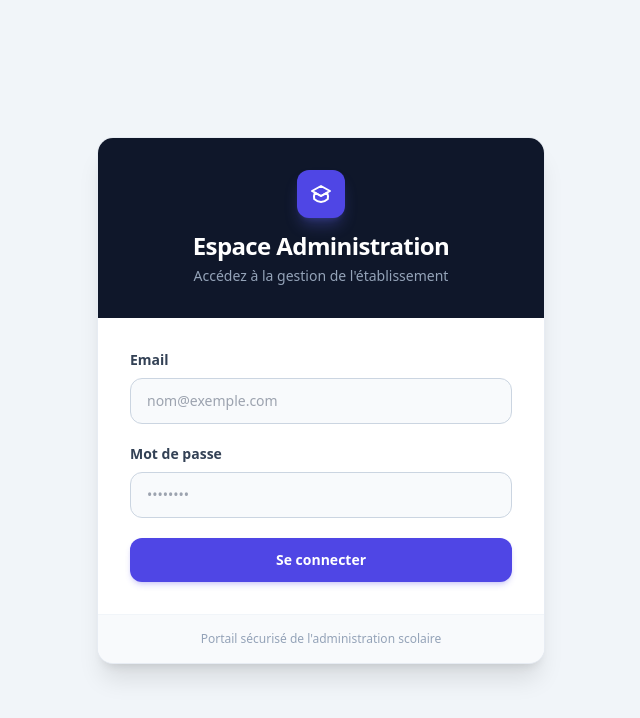
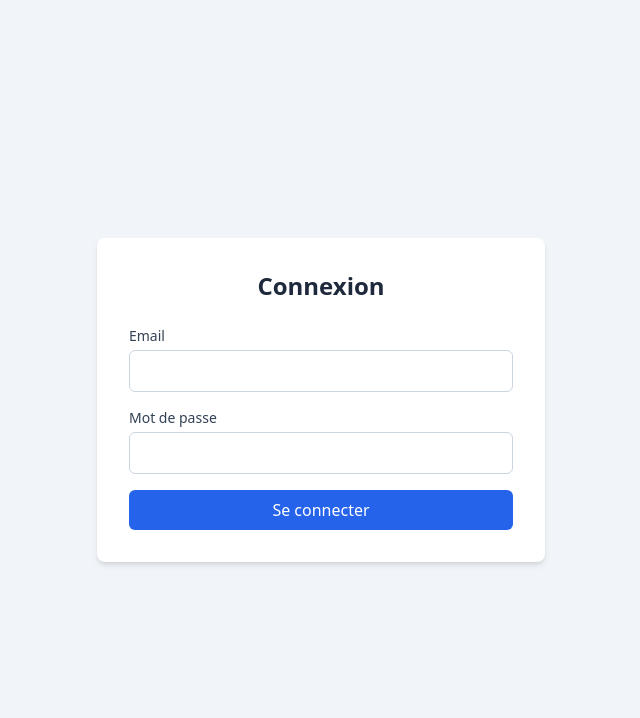
Before and after one commit to ennafiaasma-art/ENAA-Leave, a React (Vite) app in the folder frontend/: page / in a window 1280 px wide. Shown: the top 718 px of the page, without its empty margins (319-959 px from the left). Built offline with nearby package versions, Linux system fonts and the light colour scheme.

Commit message:
la creation de mes demmande en react avec succeful

```diff
--- a/frontend/src/App.jsx
+++ b/frontend/src/App.jsx
@@ -1,10 +1,42 @@
+import { useState, useEffect } from "react";
 import Login from "./auth/Login";
 import EmployeeDashboard from "./components/EmployeeDashboard";
 
 function App() {
-    const token = localStorage.getItem("token");
+    const [token, setToken] = useState(null);
+    const [loading, setLoading] = useState(true);
 
-    return token ? <EmployeeDashboard /> : <Login />;
+    useEffect(() => {
+        // جلب التوكن والتأكد من أنه قيمة صحيحة
+        const storedToken = localStorage.getItem("token");
+
+        if (storedToken && storedToken !== "undefined" && storedToken !== "null") {
+            setToken(storedToken);
+        } else {
+            setToken(null);
+        }
+
+        setLoading(false);
+    }, []);
+
+    const handleLogout = () => {
+        localStorage.removeItem("token");
+        setToken(null);
+    };
+
+    if (loading) {
+        return (
+            <div style={{ padding: "20px", textAlign: "center" }}>
+                <p>Chargement...</p>
+            </div>
+        );
+    }
+
+    return token ? (
+        <EmployeeDashboard token={token} onLogout={handleLogout} />
+    ) : (
+        <Login setToken={setToken} />
+    );
 }
 
 export default App;
--- a/frontend/src/auth/Login.jsx
+++ b/frontend/src/auth/Login.jsx
@@ -1,7 +1,7 @@
 import { useState } from "react";
-import axios from "axios";
+import api from "../services/api"; // استخدام الملف الموحد للـ API
 
-function Login() {
+function Login({ setToken }) {
     const [email, setEmail] = useState("");
     const [password, setPassword] = useState("");
     const [message, setMessage] = useState("");
@@ -9,136 +9,82 @@ function Login() {
 
     const handleLogin = async (e) => {
         e.preventDefault();
-
         setLoading(true);
         setMessage("");
 
         try {
-            const response = await axios.post(
-                "http://localhost:8001/api/login",
-                {
+            const response = await api.post("/login", {
                 email: email.trim(),
                 password: password,
-                },
-                {
-                    headers: {
-                        "Content-Type": "application/json",
-                        "Accept": "application/json",
-                    },
-                }
-            );
+            });
 
-            console.log("Login response:", response.data);
+            const token = response.data.token;
             const userData = response.data.employe || response.data.user;
 
-            localStorage.setItem("token", response.data.token);
+            // حفظ البيانات في LocalStorage
+            localStorage.setItem("token", token);
             localStorage.setItem("employe", JSON.stringify(userData));
 
             setMessage("Connexion réussie ✅");
 
-            setTimeout(() => {
-                window.location.href = "/";
-            }, 500);
+            // تحديث State في App.jsx للانتقال فوراً لـ Dashboard دون الحاجة لـ Reload
+            if (setToken) {
+                setToken(token);
+            }
+
         } catch (error) {
             console.error("Login Error:", error.response?.data);
-
             setMessage(
-                error.response?.data?.message ||
-                "Email ou mot de passe incorrect"
+                error.response?.data?.message || "Email ou mot de passe incorrect"
             );
         } finally {
             setLoading(false);
         }
     };
 
-    const isSuccess = message.includes("réussie");
+    // إضافة واجهة الإدخال (JSX) التي كانت مفقودة
+    return (
+        <div className="min-h-screen flex items-center justify-center bg-slate-100 p-4">
+            <div className="bg-white p-8 rounded-lg shadow-md w-full max-w-md">
+                <h2 className="text-2xl font-bold text-center mb-6 text-slate-800">Connexion</h2>
 
-    return (
-        <div className="min-h-screen bg-slate-100 flex items-center justify-center p-4">
-            <div className="w-full max-w-md bg-white rounded-2xl shadow-xl border border-slate-200/80 overflow-hidden">
-
-                {/* En-tête / Header */}
-                <div className="bg-slate-900 p-8 text-center text-white">
-                    <div className="inline-flex items-center justify-center w-12 h-12 bg-indigo-600 rounded-xl mb-3 shadow-lg shadow-indigo-500/30">
-                        <svg className="w-6 h-6 text-white" fill="none" stroke="currentColor" viewBox="0 0 24 24">
-                            <path strokeLinecap="round" strokeLinejoin="round" strokeWidth="2" d="M12 14l9-5-9-5-9 5 9 5z" />
-                            <path strokeLinecap="round" strokeLinejoin="round" strokeWidth="2" d="M12 14l6.16-3.422a12.083 12.083 0 01.665 6.479A11.952 11.952 0 0112 20.055a11.952 11.952 0 01-6.824-2.998 12.078 12.078 0 01.665-6.479L12 14z" />
-                        </svg>
-                    </div>
-                    <h1 className="text-2xl font-bold tracking-tight">Espace Administration</h1>
-                    <p className="text-slate-400 text-sm mt-1">Accédez à la gestion de l'établissement</p>
-                </div>
-
-                {/* Formulaire */}
-                <div className="p-8">
                 {message && (
-                        <div className={`mb-6 p-4 rounded-xl text-sm font-medium border flex items-center gap-2 ${
-                            isSuccess
-                                ? "bg-emerald-50 border-emerald-200 text-emerald-800"
-                                : "bg-rose-50 border-rose-200 text-rose-800"
-                        }`}>
-                            <span>{message}</span>
+                    <div className={`p-3 rounded mb-4 text-sm ${message.includes("réussie") ? "bg-green-100 text-green-700" : "bg-red-100 text-red-700"}`}>
+                        {message}
                     </div>
                 )}
 
-                    <form onSubmit={handleLogin} className="space-y-5">
+                <form onSubmit={handleLogin} className="space-y-4">
                     <div>
-                            <label className="block text-sm font-semibold text-slate-700 mb-2">
-                                Email
-                            </label>
+                        <label className="block text-sm font-medium text-slate-700 mb-1">Email</label>
                         <input
                             type="email"
+                            required
                             value={email}
                             onChange={(e) => setEmail(e.target.value)}
-                                required
-                                placeholder="nom@exemple.com"
-                                className="w-full px-4 py-3 rounded-xl border border-slate-300 focus:outline-none focus:ring-2 focus:ring-indigo-600 focus:border-transparent transition-all text-slate-800 text-sm bg-slate-50 focus:bg-white"
+                            className="w-full px-3 py-2 border border-slate-300 rounded-md focus:outline-none focus:ring-2 focus:ring-blue-500"
                         />
                     </div>
 
                     <div>
-                            <label className="block text-sm font-semibold text-slate-700 mb-2">
-                                Mot de passe
-                            </label>
+                        <label className="block text-sm font-medium text-slate-700 mb-1">Mot de passe</label>
                         <input
                             type="password"
+                            required
                             value={password}
                             onChange={(e) => setPassword(e.target.value)}
-                                required
-                               autoComplete="username"
-    placeholder="nom@exemple.com"
-                                placeholder="••••••••"
-                                className="w-full px-4 py-3 rounded-xl border border-slate-300 focus:outline-none focus:ring-2 focus:ring-indigo-600 focus:border-transparent transition-all text-slate-800 text-sm bg-slate-50 focus:bg-white"
+                            className="w-full px-3 py-2 border border-slate-300 rounded-md focus:outline-none focus:ring-2 focus:ring-blue-500"
                         />
                     </div>
 
                     <button
                         type="submit"
                         disabled={loading}
-                            className="w-full mt-2 bg-indigo-600 hover:bg-indigo-700 text-white font-semibold py-3 px-4 rounded-xl shadow-md shadow-indigo-600/20 transition-all duration-200 disabled:opacity-60 disabled:cursor-not-allowed flex items-center justify-center text-sm"
+                        className="w-full bg-blue-600 hover:bg-blue-700 text-white font-medium py-2 px-4 rounded-md transition duration-200 disabled:opacity-50"
                     >
-                            {loading ? (
-                                <span className="flex items-center gap-2">
-                                    <svg className="animate-spin h-4 w-4 text-white" fill="none" viewBox="0 0 24 24">
-                                        <circle className="opacity-25" cx="12" cy="12" r="10" stroke="currentColor" strokeWidth="4"></circle>
-                                        <path className="opacity-75" fill="currentColor" d="M4 12a8 8 0 018-8V0C5.373 0 0 5.373 0 12h4zm2 5.291A7.962 7.962 0 014 12H0c0 3.042 1.135 5.824 3 7.938l3-2.647z"></path>
-                                    </svg>
-                                    Connexion...
-                                </span>
-                            ) : (
-                                "Se connecter"
-                            )}
+                        {loading ? "Chargement..." : "Se connecter"}
                     </button>
                 </form>
-                </div>
-
-                {/* Pied de carte */}
-                <div className="bg-slate-50 px-8 py-4 border-t border-slate-100 text-center">
-                    <p className="text-xs text-slate-400">
-                        Portail sécurisé de l'administration scolaire
-                    </p>
-                </div>
-
             </div>
         </div>
     );
--- a/frontend/src/services/api.js
+++ b/frontend/src/services/api.js
@@ -1,20 +1,19 @@
 import axios from "axios";
 
-const api = axios.create({
-    baseURL: "/api",
+export const api = axios.create({
+    baseURL: "http://127.0.0.1:8001/api", // المسار الخاص بالـ Backend
     headers: {
         "Content-Type": "application/json",
-        Accept: "application/json",
+        "Accept": "application/json",
     },
 });
 
+// إضافة التوكن تلقائياً مع كل الطلبات إذا كان موجوداً
 api.interceptors.request.use((config) => {
     const token = localStorage.getItem("token");
-
     if (token) {
         config.headers.Authorization = `Bearer ${token}`;
     }
-
     return config;
 });
 
```
Also changed, not shown: frontend/src/components/EmployeeDashboard.jsx (+29 -86 lines), frontend/src/components/NouvelleDemande.jsx (+40 -96 lines). Lines whose indentation alone changed are shown as unchanged.
